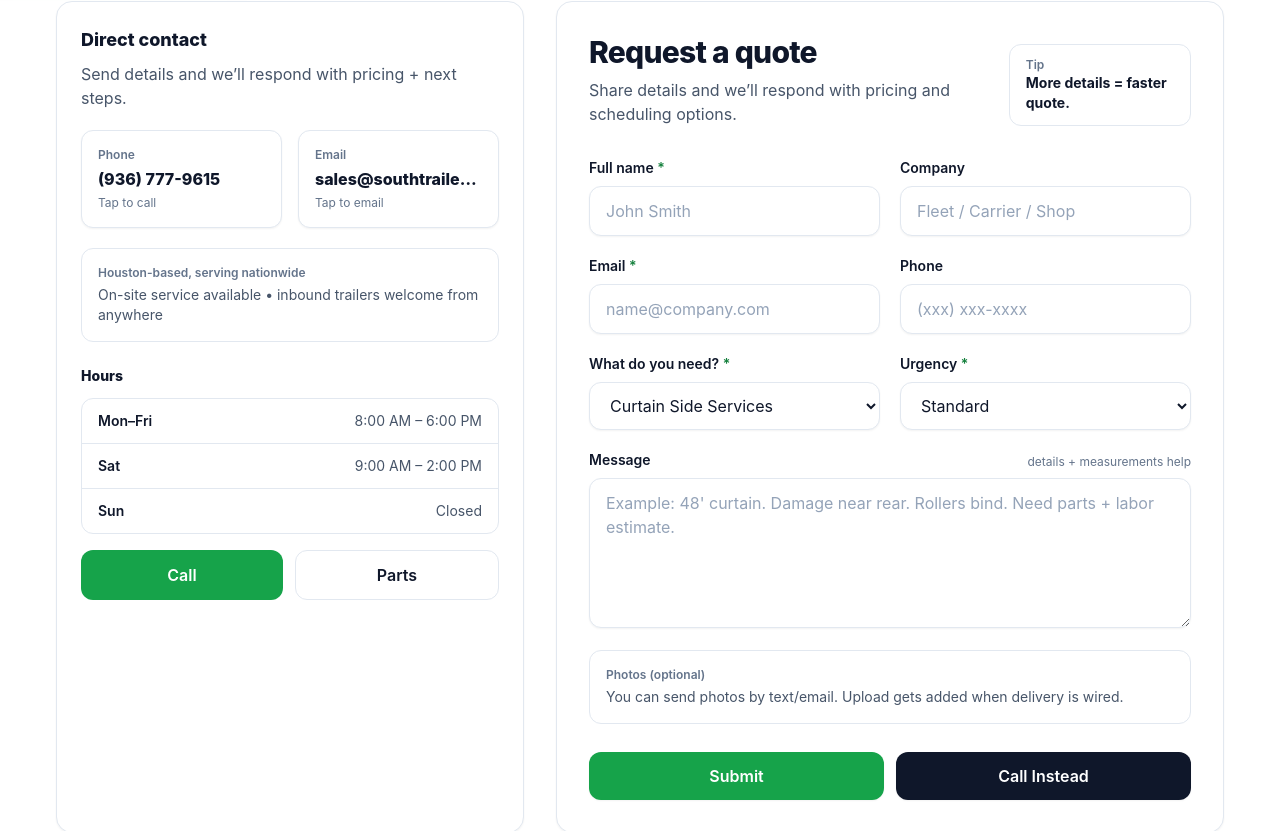
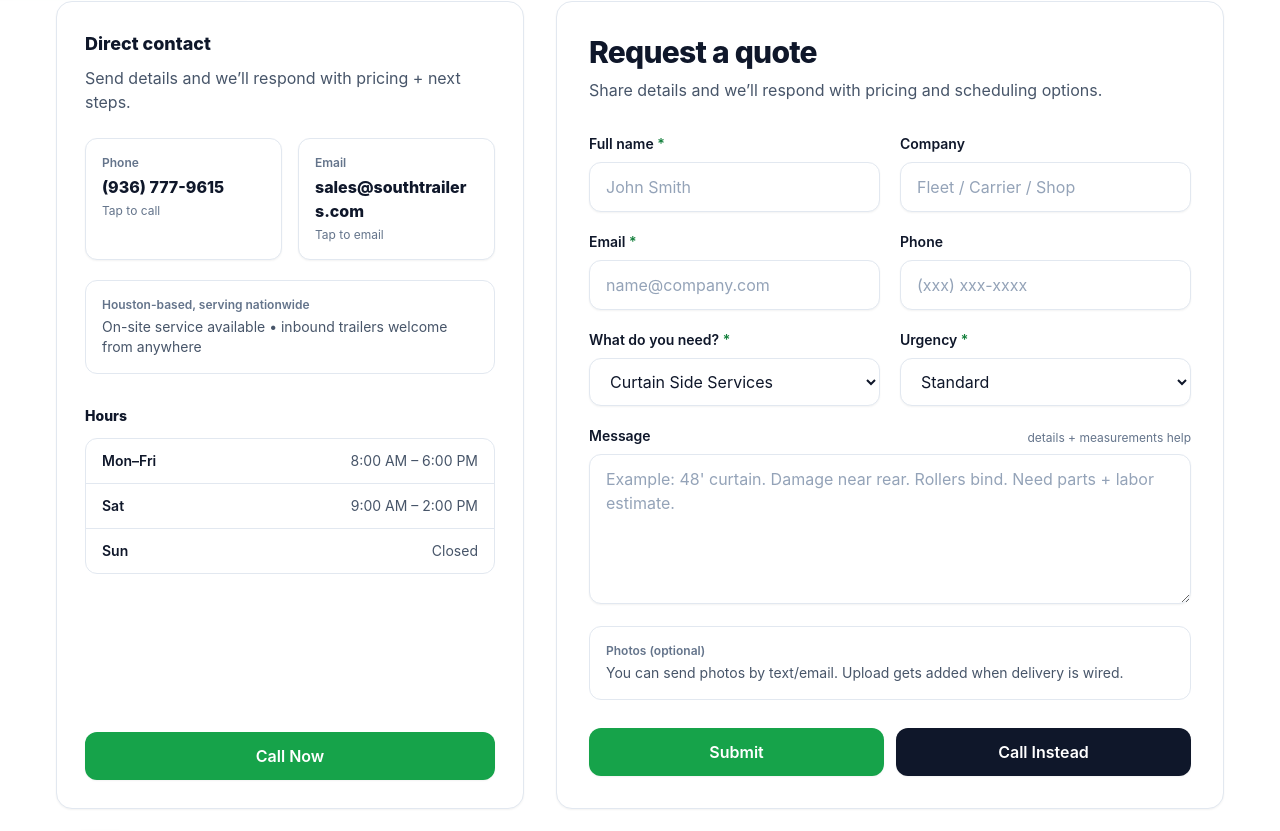
Before and after one commit to Cabezlea/SouthTrailersWeb, a React (Create React App) app: page /contact in a window 1280 px wide. Shown: the part 536-1367 px from the top of the page. Built offline with nearby package versions, Linux system fonts and the light colour scheme; the HTML template or start-up script is replaced by a standard one.

Commit message:
Almost there
Elegance b2b Suspense

```diff
--- a/src/pages/Contact.js
+++ b/src/pages/Contact.js
@@ -1,8 +1,28 @@
-import { useMemo, useRef, useState } from "react";
+// src/pages/Contact.js
 import { Link } from "react-router-dom";
+import { useMemo, useRef, useState, useCallback } from "react";
+
+/** Keep this OUTSIDE Contact so inputs don't get remounted / lose focus */
+const Field = ({ label, required, right, error, children }) => {
+    return (
+        <div className="block">
+            <div className="flex items-end justify-between gap-3">
+                <span className="text-sm font-semibold text-slate-900">
+                    {label} {required ? <span className="text-green-700">*</span> : null}
+                </span>
+                {right ? <span className="text-xs text-slate-500">{right}</span> : null}
+            </div>
+
+            <div className="mt-2">{children}</div>
+
+            {error ? <p className="mt-2 text-xs font-semibold text-red-600">{error}</p> : null}
+        </div>
+    );
+};
 
 const Contact = () => {
     const PAGE_CONTAINER = "max-w-7xl mx-auto px-5 sm:px-8 xl:px-14";
+
     const cardBase = "rounded-2xl border border-slate-200 bg-white shadow-sm";
     const inputBase =
         "w-full rounded-xl border border-slate-200 bg-white px-4 py-3 text-slate-900 placeholder:text-slate-400 shadow-sm focus:outline-none focus:ring-2 focus:ring-green-500/40 focus:border-green-500/40";
@@ -28,6 +48,8 @@ const Contact = () => {
 
     const [intent, setIntent] = useState("quote"); // quote | talk | general
     const [toast, setToast] = useState(null);
+    const toastTimerRef = useRef(null);
+
     const [errors, setErrors] = useState({});
 
     const [form, setForm] = useState({
@@ -42,69 +64,77 @@ const Contact = () => {
 
     const formTopRef = useRef(null);
 
-    const onChange = (e) => {
+    const showToast = useCallback((msg) => {
+        setToast(msg);
+        if (toastTimerRef.current) window.clearTimeout(toastTimerRef.current);
+        toastTimerRef.current = window.setTimeout(() => setToast(null), 2600);
+    }, []);
+
+    const onChange = useCallback((e) => {
         const { name, value } = e.target;
+
         setForm((p) => ({ ...p, [name]: value }));
+
+        // live clear that field's error
         setErrors((p) => {
             if (!p[name]) return p;
             const copy = { ...p };
             delete copy[name];
             return copy;
         });
-    };
+    }, []);
 
-    const showToast = (msg) => {
-        setToast(msg);
-        window.clearTimeout(showToast._t);
-        showToast._t = window.setTimeout(() => setToast(null), 2600);
-    };
+    /** Fix urgency behavior:
+     * - Talk => force urgent
+     * - Leaving talk => reset to Standard (only if it was the auto urgent)
+     * - Otherwise, keep what user chose
+     */
+    const setIntentOnly = useCallback((next) => {
+        setIntent(next);
 
-    const setIntentOnly = (next) => {
-        setIntent(next);
-        if (next === "talk") setForm((p) => ({ ...p, urgency: "Urgent (same / next day)" }));
-        if (next === "general") setForm((p) => ({ ...p, urgency: "Standard" }));
-    };
+        setForm((p) => {
+            const autoUrgent = "Urgent (same / next day)";
+            const leavingTalk = p.urgency === autoUrgent && next !== "talk";
 
-    const scrollToFormTop = () => {
+            if (next === "talk") return { ...p, urgency: autoUrgent };
+            if (leavingTalk) return { ...p, urgency: "Standard" };
+
+            return p;
+        });
+    }, []);
+
+    const scrollToFormTop = useCallback(() => {
         formTopRef.current?.scrollIntoView({ behavior: "smooth", block: "start" });
-    };
+    }, []);
 
-    const heroQuote = () => {
+    const heroQuote = useCallback(() => {
         setIntentOnly("quote");
         scrollToFormTop();
-    };
+    }, [setIntentOnly, scrollToFormTop]);
 
-    const validate = () => {
+    const validate = useCallback(() => {
         const e = {};
         if (!form.name.trim()) e.name = "Required";
         if (!form.email.trim()) e.email = "Required";
         if (!form.service.trim()) e.service = "Required";
         if (!form.urgency.trim()) e.urgency = "Required";
         return e;
-    };
+    }, [form]);
 
-    const onSubmit = (ev) => {
+    const onSubmit = useCallback(
+        (ev) => {
             ev.preventDefault();
             const e = validate();
             setErrors(e);
+
             if (Object.keys(e).length) {
                 showToast("Fix the required fields.");
                 return;
             }
+
             showToast("Saved. Delivery will be wired at the end.");
-    };
-
-    const Field = ({ name, label, required, right, children }) => (
-        <label className="block">
-            <div className="flex items-end justify-between gap-3">
-        <span className="text-sm font-semibold text-slate-900">
-          {label} {required ? <span className="text-green-700">*</span> : null}
-        </span>
-                {right ? <span className="text-xs text-slate-500">{right}</span> : null}
-            </div>
-            <div className="mt-2">{children}</div>
-            {errors[name] ? <p className="mt-2 text-xs font-semibold text-red-600">{errors[name]}</p> : null}
-        </label>
+        },
+        [validate, showToast]
     );
 
     const intentBtn = (key) =>
@@ -140,7 +170,6 @@ const Contact = () => {
                         Quotes • On-site service • Parts shipping
                     </p>
 
-                    {/* REMOVE the top-right hero card: keep hero clean */}
                     <div className="mt-3">
                         <h1 className="text-4xl sm:text-5xl font-extrabold tracking-tight text-slate-900">
                             Contact South Trailers
@@ -157,6 +186,7 @@ const Contact = () => {
                             >
                                 Request a Quote
                             </button>
+
                             <a
                                 href={contact.phoneHref}
                                 className="inline-flex justify-center items-center px-6 py-3 rounded-xl bg-slate-900 text-white font-semibold hover:bg-slate-800 transition shadow-sm"
@@ -173,21 +203,42 @@ const Contact = () => {
                     </div>
 
                     <div className="mt-10 grid grid-cols-1 md:grid-cols-3 gap-4">
-                        <button type="button" onClick={() => setIntentOnly("quote")} className={intentBtn("quote")}>
+                        <button
+                            type="button"
+                            onClick={() => {
+                                setIntentOnly("quote");
+                                scrollToFormTop();
+                            }}
+                            className={intentBtn("quote")}
+                        >
                             <p className="text-sm font-extrabold">Request a quote</p>
                             <p className={`mt-1 text-sm ${intent === "quote" ? "text-white/80" : "text-slate-600"}`}>
                                 Repairs, installs, curtains, parts, shipping.
                             </p>
                         </button>
 
-                        <button type="button" onClick={() => setIntentOnly("talk")} className={intentBtn("talk")}>
+                        <button
+                            type="button"
+                            onClick={() => {
+                                setIntentOnly("talk");
+                                scrollToFormTop();
+                            }}
+                            className={intentBtn("talk")}
+                        >
                             <p className="text-sm font-extrabold">Talk to us</p>
                             <p className={`mt-1 text-sm ${intent === "talk" ? "text-white/80" : "text-slate-600"}`}>
                                 Quick answer or scheduling.
                             </p>
                         </button>
 
-                        <button type="button" onClick={() => setIntentOnly("general")} className={intentBtn("general")}>
+                        <button
+                            type="button"
+                            onClick={() => {
+                                setIntentOnly("general");
+                                scrollToFormTop();
+                            }}
+                            className={intentBtn("general")}
+                        >
                             <p className="text-sm font-extrabold">General question</p>
                             <p className={`mt-1 text-sm ${intent === "general" ? "text-white/80" : "text-slate-600"}`}>
                                 You’re exploring or learning what we do.
@@ -205,11 +256,10 @@ const Contact = () => {
                 </div>
 
                 <div className={`${PAGE_CONTAINER} relative pb-10`}>
-                    {/* KEY FIX: items-stretch + h-full on columns/cards so bottoms align */}
                     <div className="grid grid-cols-1 lg:grid-cols-12 gap-8 items-stretch">
-                        {/* LEFT: Direct contact (h-full) */}
+                        {/* LEFT */}
                         <div className="lg:col-span-5 h-full">
-                            <div className={`${cardBase} h-full p-6 flex flex-col`}>
+                            <div className={`${cardBase} h-full p-6 sm:p-7 flex flex-col`}>
                                 <p className="text-lg font-extrabold text-slate-900">Direct contact</p>
                                 <p className="mt-2 text-slate-600">
                                     {intent === "talk"
@@ -219,7 +269,8 @@ const Contact = () => {
                                             : "Send details and we’ll respond with pricing + next steps."}
                                 </p>
 
-                                <div className="mt-5 grid grid-cols-1 sm:grid-cols-2 gap-4">
+                                {/* phone + email */}
+                                <div className="mt-6 grid grid-cols-1 sm:grid-cols-2 gap-4">
                                     <a
                                         href={contact.phoneHref}
                                         className="rounded-xl border border-slate-200 bg-white p-4 hover:bg-slate-50 transition shadow-sm"
@@ -235,17 +286,21 @@ const Contact = () => {
                                         title={contact.emailDisplay}
                                     >
                                         <p className="text-xs font-semibold text-slate-500">Email</p>
-                                        <p className="mt-1 text-base font-extrabold text-slate-900 truncate">{contact.emailDisplay}</p>
+                                        <p className="mt-1 text-base font-extrabold text-slate-900 break-all">
+                                            {contact.emailDisplay}
+                                        </p>
                                         <p className="mt-1 text-xs text-slate-500">Tap to email</p>
                                     </a>
                                 </div>
 
+                                {/* base line */}
                                 <div className="mt-5 rounded-xl border border-slate-200 bg-white p-4">
                                     <p className="text-xs font-semibold text-slate-500">{contact.baseTitle}</p>
                                     <p className="mt-1 text-sm text-slate-600">{contact.baseLine}</p>
                                 </div>
 
-                                <div className="mt-6">
+                                {/* hours */}
+                                <div className="mt-8">
                                     <p className="text-sm font-extrabold text-slate-900">Hours</p>
                                     <div className="mt-3 rounded-xl border border-slate-200 bg-white overflow-hidden">
                                         <div className="divide-y divide-slate-200">
@@ -257,64 +312,76 @@ const Contact = () => {
                                             ))}
                                         </div>
                                     </div>
+                                </div>
 
-                                    <div className="mt-4 flex gap-3">
+                                {/* bottom CTA aligned sizing */}
+                                <div className="mt-auto pt-8">
                                     <a
                                         href={contact.phoneHref}
-                                            className="flex-1 inline-flex justify-center items-center px-5 py-3 rounded-xl bg-green-600 text-white font-semibold hover:bg-green-700 transition"
+                                        className="inline-flex w-full justify-center items-center px-6 py-3 rounded-xl bg-green-600 text-white font-semibold hover:bg-green-700 transition shadow-sm"
                                     >
-                                            Call
+                                        Call Now
                                     </a>
-                                        <Link
-                                            to="/products"
-                                            className="flex-1 inline-flex justify-center items-center px-5 py-3 rounded-xl bg-white text-slate-900 font-semibold border border-slate-200 hover:bg-slate-50 transition"
-                                        >
-                                            Parts
-                                        </Link>
+                                </div>
                             </div>
                         </div>
 
-                                {/* spacer to help align when form grows */}
-                                <div className="mt-auto" />
-                            </div>
-                        </div>
-
-                        {/* RIGHT: form (h-full) */}
+                        {/* RIGHT */}
                         <div className="lg:col-span-7 h-full">
                             <div ref={formTopRef} className="scroll-mt-28 md:scroll-mt-32" />
 
                             <div className={`${cardBase} h-full`}>
                                 <div className="p-6 sm:p-8">
-                                    <div className="flex flex-col sm:flex-row sm:items-end sm:justify-between gap-4">
                                     <div>
-                                            <p className="text-2xl sm:text-3xl font-extrabold tracking-tight text-slate-900">{formTitle}</p>
+                                        <p className="text-2xl sm:text-3xl font-extrabold tracking-tight text-slate-900">
+                                            {formTitle}
+                                        </p>
                                         <p className="mt-2 text-slate-600">{formSub}</p>
                                     </div>
 
-                                        <div className="rounded-xl border border-slate-200 bg-white px-4 py-3">
-                                            <p className="text-xs font-semibold text-slate-500">Tip</p>
-                                            <p className="text-sm font-bold text-slate-900">More details = faster quote.</p>
-                                        </div>
-                                    </div>
-
                                     <form onSubmit={onSubmit} className="mt-8 grid grid-cols-1 sm:grid-cols-2 gap-5">
-                                        <Field name="name" label="Full name" required>
-                                            <input className={inputBase} name="name" value={form.name} onChange={onChange} placeholder="John Smith" />
+                                        <Field label="Full name" required error={errors.name}>
+                                            <input
+                                                className={inputBase}
+                                                name="name"
+                                                value={form.name}
+                                                onChange={onChange}
+                                                placeholder="John Smith"
+                                            />
                                         </Field>
 
-                                        <Field name="company" label="Company">
-                                            <input className={inputBase} name="company" value={form.company} onChange={onChange} placeholder="Fleet / Carrier / Shop" />
+                                        <Field label="Company" error={errors.company}>
+                                            <input
+                                                className={inputBase}
+                                                name="company"
+                                                value={form.company}
+                                                onChange={onChange}
+                                                placeholder="Fleet / Carrier / Shop"
+                                            />
                                         </Field>
 
-                                        <Field name="email" label="Email" required>
-                                            <input className={inputBase} name="email" type="email" value={form.email} onChange={onChange} placeholder="name@company.com" />
+                                        <Field label="Email" required error={errors.email}>
+                                            <input
+                                                className={inputBase}
+                                                name="email"
+                                                type="email"
+                                                value={form.email}
+                                                onChange={onChange}
+                                                placeholder="name@company.com"
+                                            />
                                         </Field>
 
-                                        <Field name="phone" label="Phone">
-                                            <input className={inputBase} name="phone" value={form.phone} onChange={onChange} placeholder="(xxx) xxx-xxxx" />
+                                        <Field label="Phone" error={errors.phone}>
+                                            <input
+                                                className={inputBase}
+                                                name="phone"
+                                                value={form.phone}
+                                                onChange={onChange}
+                                                placeholder="(xxx) xxx-xxxx"
+                                            />
                                         </Field>
 
-                                        <Field name="service" label="What do you need?" required>
+                                        <Field label="What do you need?" required error={errors.service}>
                                             <select className={selectBase} name="service" value={form.service} onChange={onChange}>
                                                 <option>Curtain Side Services</option>
                                                 <option>Mechanical Trailer Services</option>
@@ -324,7 +391,7 @@ const Contact = () => {
                                             </select>
                                         </Field>
 
-                                        <Field name="urgency" label="Urgency" required>
+                                        <Field label="Urgency" required error={errors.urgency}>
                                             <select className={selectBase} name="urgency" value={form.urgency} onChange={onChange}>
                                                 <option>Standard</option>
                                                 <option>Urgent (same / next day)</option>
@@ -334,7 +401,7 @@ const Contact = () => {
                                         </Field>
 
                                         <div className="sm:col-span-2">
-                                            <Field name="message" label="Message" right="details + measurements help">
+                                            <Field label="Message" right="details + measurements help" error={errors.message}>
                                                 <textarea
                                                     className={`${inputBase} min-h-[150px] resize-y`}
                                                     name="message"
@@ -374,7 +441,7 @@ const Contact = () => {
                     </div>
                 </div>
 
-                {/* BOTTOM combined card - tightened + balanced */}
+                {/* BOTTOM combined */}
                 <div className={`${PAGE_CONTAINER} pb-16`}>
                     <div className={`${cardBase} p-6`}>
                         <div className="grid grid-cols-1 lg:grid-cols-12 gap-8 items-start">
@@ -398,7 +465,6 @@ const Contact = () => {
 
                             <div className="lg:col-span-7">
                                 <p className="text-lg font-extrabold text-slate-900">What you get</p>
-                                {/* Make these fill and align better */}
                                 <div className="mt-4 grid grid-cols-1 sm:grid-cols-2 xl:grid-cols-3 gap-4">
                                     <div className="rounded-2xl border border-slate-200 bg-slate-50 p-5 h-full">
                                         <p className="text-sm font-extrabold text-slate-900">Fast turnaround</p>
@@ -414,12 +480,7 @@ const Contact = () => {
                                     </div>
                                 </div>
 
-                                {/* subtle note to avoid emptiness */}
-                                <div className="mt-4 rounded-xl border border-slate-200 bg-white px-4 py-3">
-                                    <p className="text-sm text-slate-600">
-                                        Need a faster answer? Call us and we’ll guide you on measurements and what to send.
-                                    </p>
-                                </div>
+                                {/* removed the extra “Need a faster answer?” rectangle */}
                             </div>
                         </div>
                     </div>
--- a/src/pages/Home.js
+++ b/src/pages/Home.js
@@ -117,7 +117,7 @@ const Home = () => {
                     <div className={`${NAV_CONTAINER} h-full flex items-center`}>
                         <div className="text-left w-full max-w-xl sm:max-w-2xl lg:max-w-[42rem] xl:max-w-[42rem]">
                             <h1 className="text-white font-extrabold leading-[1.05] tracking-tight text-4xl sm:text-5xl lg:text-6xl xl:text-[60px]">
-                                Curtain Side Solutions for Trucking Companies
+                                Heavy Duty Solutions for Trailer Companies
                             </h1>
 
                             <p className="mt-4 text-white/90 text-base sm:text-lg">
```
Lines whose indentation alone changed are shown as unchanged.
